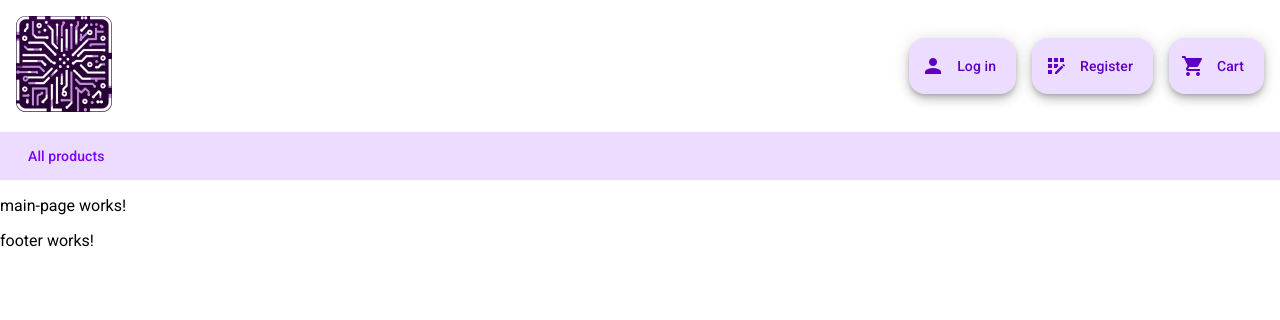
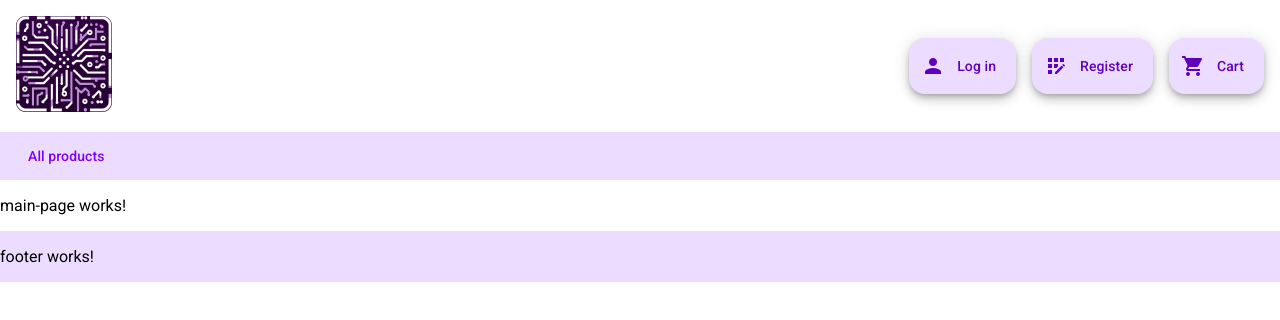
Before and after one commit to aperebaskine/ypc-spa, an Angular app: page / in a window 1280 px wide. Shown: the top 320 px of the page. Built offline with nearby package versions, Linux system fonts and the light colour scheme.

Commit message:
Add styling

```diff
--- a/src/app/components/layout/footer/footer.component.scss
+++ b/src/app/components/layout/footer/footer.component.scss
@@ -0,0 +1,7 @@
+:host {
+    width: 100%;
+    background-color: var(--mat-sys-primary-container);
+
+    display: flex;
+    align-items: center;
+}
```
